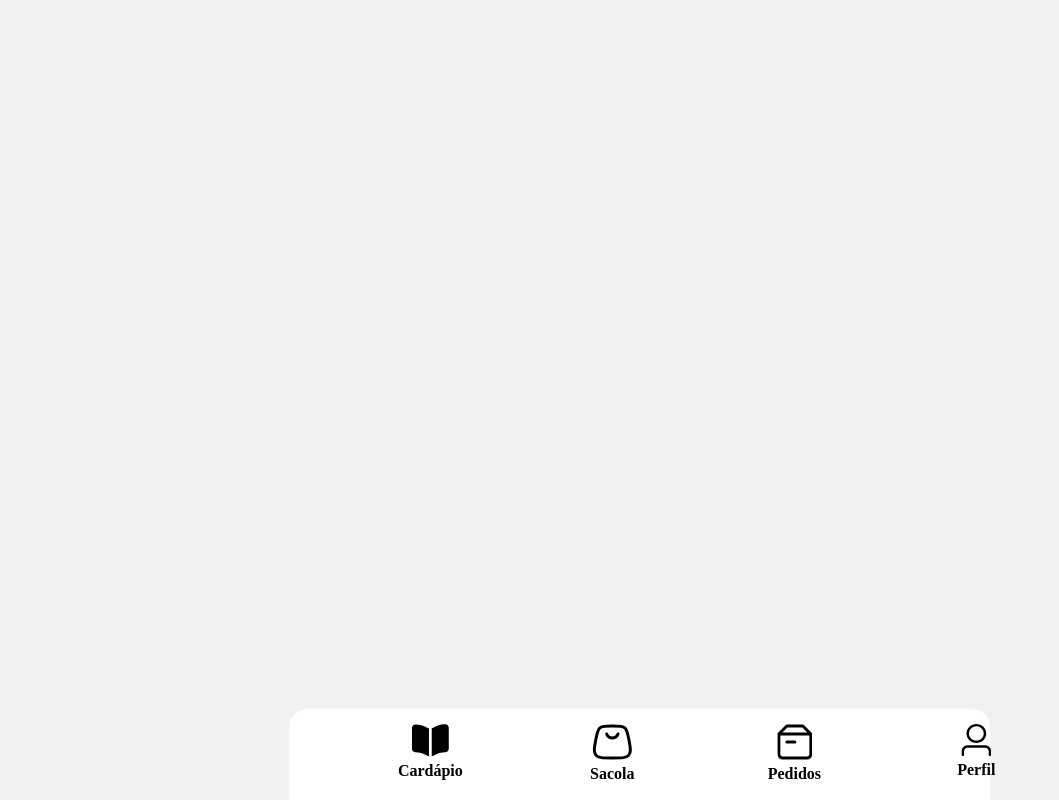
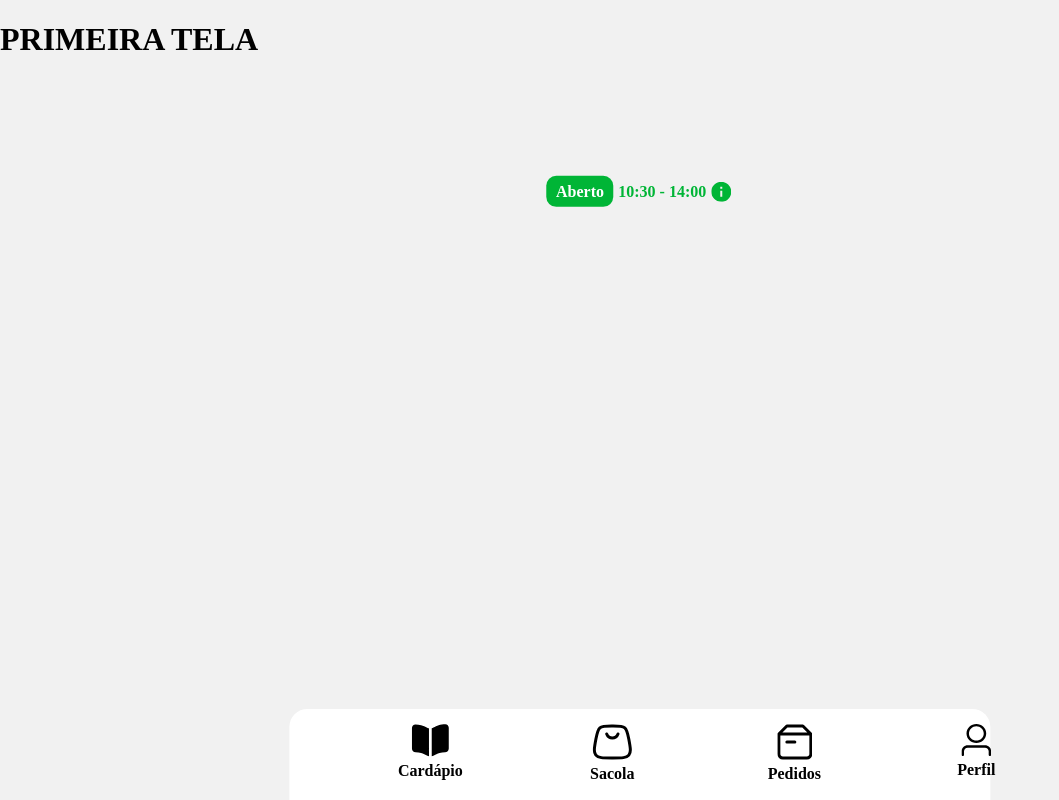
Before and after one commit to ItaloKaua1/DeliverySite, a React (Vite) app: page / in a window 1280 px wide. Shown: the whole page, without its empty margins (0-1059 px from the left). Built offline with nearby package versions, Linux system fonts and the light colour scheme.

Commit message:
create horario funcionamento

```diff
--- a/src/App.jsx
+++ b/src/App.jsx
@@ -1,12 +1,13 @@
 import './App.css'
-import Navbar from './components/Navbar/Navbar'
+
+import Home from './pages/Home/Home'
 
 function App() {
 
   return (
     <>
       <div>
-        <Navbar/>
+        <Home/>
       </div>
     </>
   )
--- /dev/null
+++ b/src/components/HorarioFuncionamento/HorarioFuncionamento.css
@@ -0,0 +1,40 @@
+#divHorario {
+    position: absolute; /* Fixa o elemento na tela */
+    top: 23.92vh;
+    width: 15.27vw;
+    height: 3.8vh;
+    display: flex; /* Habilita o flexbox para alinhamento */
+    align-items: center; /* Alinha os itens verticalmente */
+    justify-content: center; /* Alinha os itens horizontalmente */
+    cursor: pointer;
+    left: 50%;
+    transform: translate(-50%, -50%); /* Centraliza o elemento */
+}
+
+#index {
+    position: relative; /* Remove o posicionamento absoluto */
+    margin-right: 2px; /* Adiciona margem direita */
+    align-items: center;
+}
+
+#statusDiv {
+    background-color: #00B536;
+    position: relative; /* Remove o posicionamento absoluto */
+    width: 5.2vw;
+    height: 3.8vh;
+    display: flex; /* Habilita o flexbox para o #statusDiv */
+    align-items: center; /* Alinha verticalmente o texto */
+    justify-content: center; /* Alinha horizontalmente o texto */
+    border-radius: 10px;
+}
+
+.text {
+    align-items: center;
+    color: white;
+}
+
+#horario {
+    color: #00B536;
+    margin-right: 5px; /* Adiciona margem direita */
+    margin-left: 5px;
+}
--- /dev/null
+++ b/src/components/HorarioFuncionamento/HorarioFuncionamento.jsx
@@ -0,0 +1,15 @@
+import './HorarioFuncionamento.css'
+
+function HorarioFuncionamento () {
+    return (
+        <div id='divHorario'>
+            <div id='statusDiv'>
+                <p className='text'><strong>Aberto</strong></p>
+            </div>
+            <p className='text' id='horario'><strong>10:30 - 14:00</strong></p>
+            <img src="public\i_vector.svg" alt="index" id='index'/>
+        </div>
+    )
+}
+
+export default HorarioFuncionamento
--- a/src/pages/Home/Home.jsx
+++ b/src/pages/Home/Home.jsx
@@ -1,9 +1,13 @@
+import HorarioFuncionamento from '../../components/HorarioFuncionamento/HorarioFuncionamento'
+import Navbar from '../../components/Navbar/Navbar'
 import './Home.css'
 
 const Home = () => {
     return(
         <div className='containerDefault' id='divHome'>
             <h1>PRIMEIRA TELA</h1>
+            <Navbar />
+            <HorarioFuncionamento />
         </div>
     )
 }
```
Also changed, not shown: public/i_vector.svg (added).
